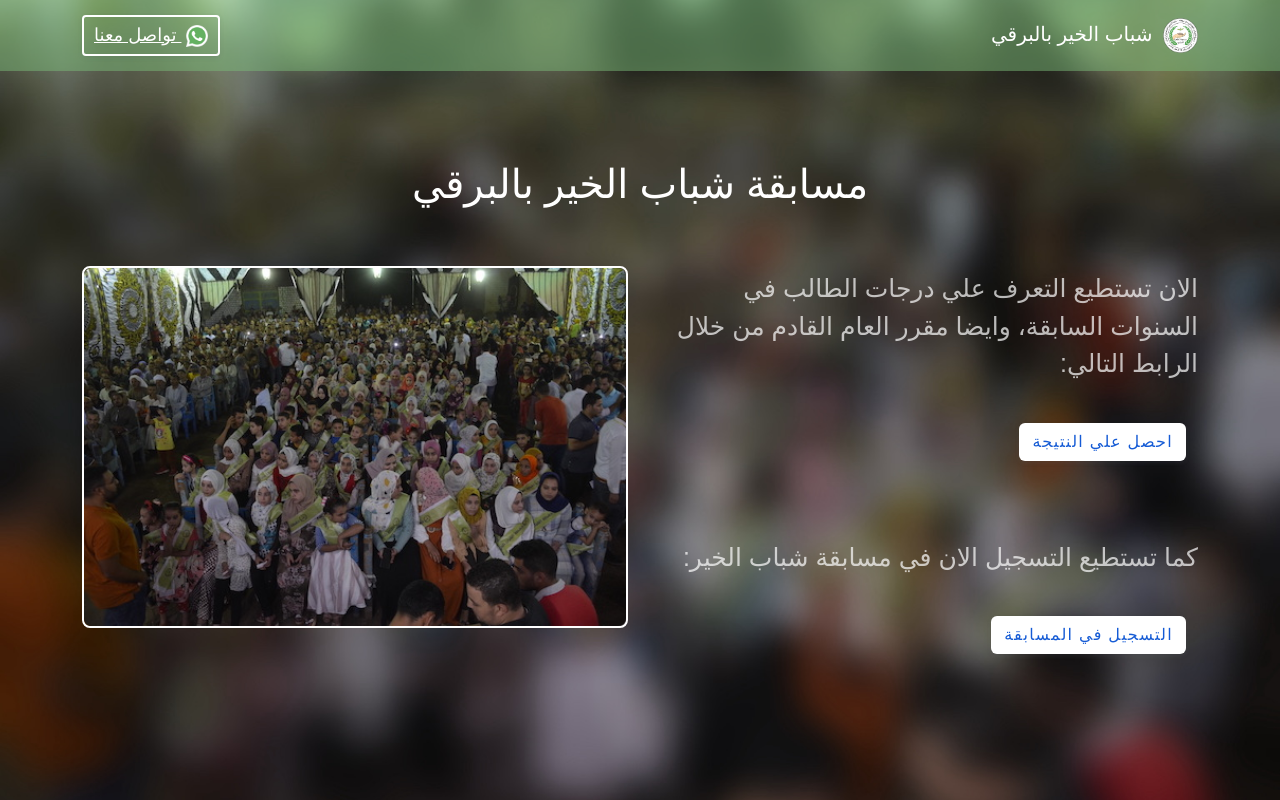
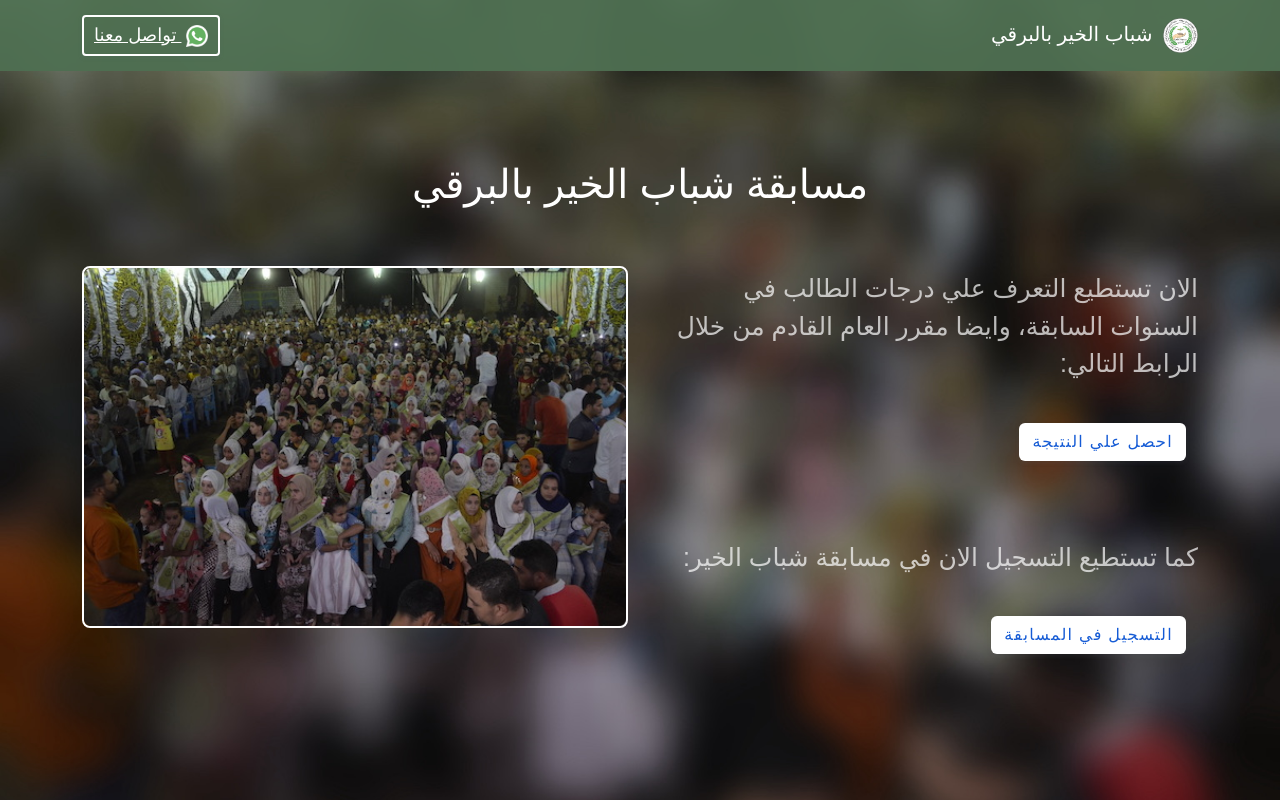
Before and after one commit to tariqhosny/Shabab-Elkhier, a Django app: page / in a window 1280 px wide. Run offline with Django 4.2, Linux system fonts and the light colour scheme; some libraries are stand-ins or nearby versions.

Commit message:
update navbar color

```diff
--- a/templates/navbar/navbar.html
+++ b/templates/navbar/navbar.html
@@ -38,7 +38,7 @@
 </head>
 
 <body>
-    <section class="navbar-area navbar-nine" style="background-color: rgba(122, 186, 120, 0.5);">
+    <section class="navbar-area navbar-nine" style="background-color: rgba(79, 111, 82, 0.95);">
         <div class="container">
           <div class="row">
             <div class="col-lg-12">
```
